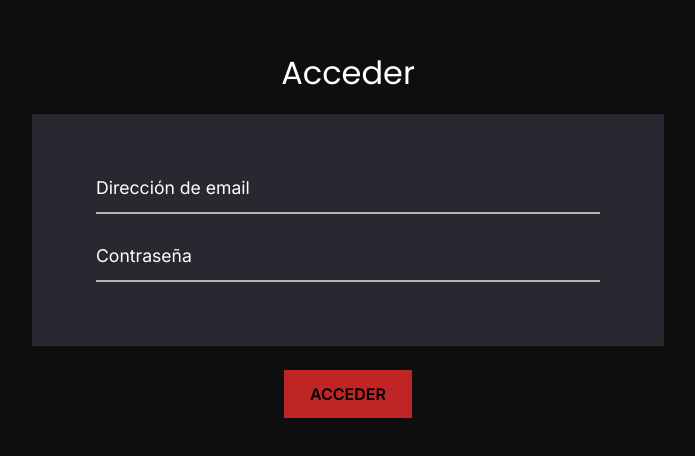
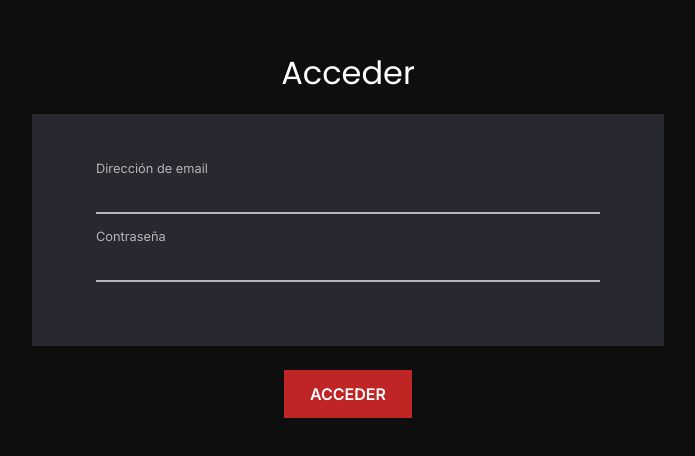
Before and after one commit to Megasout/sinlimitestyle_manager, a React (Vite) app: page / in a window 1280 px wide. Shown: the part 158-614 px from the top of the page, without its empty margins (292-987 px from the left). Built offline with nearby package versions, Linux system fonts and the light colour scheme.

Commit message:
Login autocomplete fixed

```diff
--- a/src/Pages/Login.tsx
+++ b/src/Pages/Login.tsx
@@ -1,6 +1,6 @@
 import { Form } from "react-router-dom"
 import "../Styles/login.scss"
-import React, { useRef, useState } from "react"
+import React, { ChangeEvent, useEffect, useRef, useState } from "react"
 
 function Login() {
     return (
@@ -12,7 +12,7 @@ function Login() {
                         <InputLogin text="Dirección de email" type="email" />
                         <InputLogin text="Contraseña" type="password" />
                     </div>
-                    <input type="submit" value={"ACCEDER"}/>
+                    <input type="submit" value={"ACCEDER"} />
                 </Form>
             </div>
         </div>
@@ -27,23 +27,34 @@ type InputLoginType = {
 }
 
 function InputLogin(props: InputLoginType) {
-    const { text } = props
-    const inputRef = useRef<HTMLInputElement>(null)
+    const { text, type } = props
+    // const inputRef = useRef<HTMLInputElement>(null)
+    const [value, setValue] = useState<string | undefined>()
     const [labelPlaceholder, setLabel] = useState(true)
+
+    useEffect(() => {
+        if(value != '')
+            setLabel(false)
+    }, [value])
 
     const handleOnFocus = () => {
         setLabel(false)
     }
 
     const handleOnBlur = () => {
-        if (inputRef.current?.value === '')
+        // if (inputRef.current?.value === '')
+        if (value == '')
             setLabel(true)
+    }
+
+    const handleOnChange = (event: any) => {
+        setValue(event.target.value)
     }
 
     return (
         <div style={{ position: "relative" }}>
             <label className={`${!labelPlaceholder ? 'placeholder' : ''}`}>{text}</label>
-            <input ref={inputRef} onBlur={handleOnBlur} onFocus={handleOnFocus} type="email" />
+            <input onBlur={handleOnBlur} onFocus={handleOnFocus} type={type} value={value} onChange={handleOnChange} />
         </div>
     )
 }
--- a/src/Styles/index.scss
+++ b/src/Styles/index.scss
@@ -10,6 +10,7 @@ $TittleFont: "Poppins", sans-serif;
   font-weight: 400;
 
   background-color: #0e0e0e;
+  color-scheme: dark;
   color: white;
 
   font-synthesis: none;
--- a/src/Styles/login.scss
+++ b/src/Styles/login.scss
@@ -53,7 +53,7 @@
             &.placeholder {
                 color: #b5b5b5;
                 font-size: 0.8rem;
-                transform: translate(0, -12px);
+                transform: translate(0, -16px);
             }
         }
 
```
